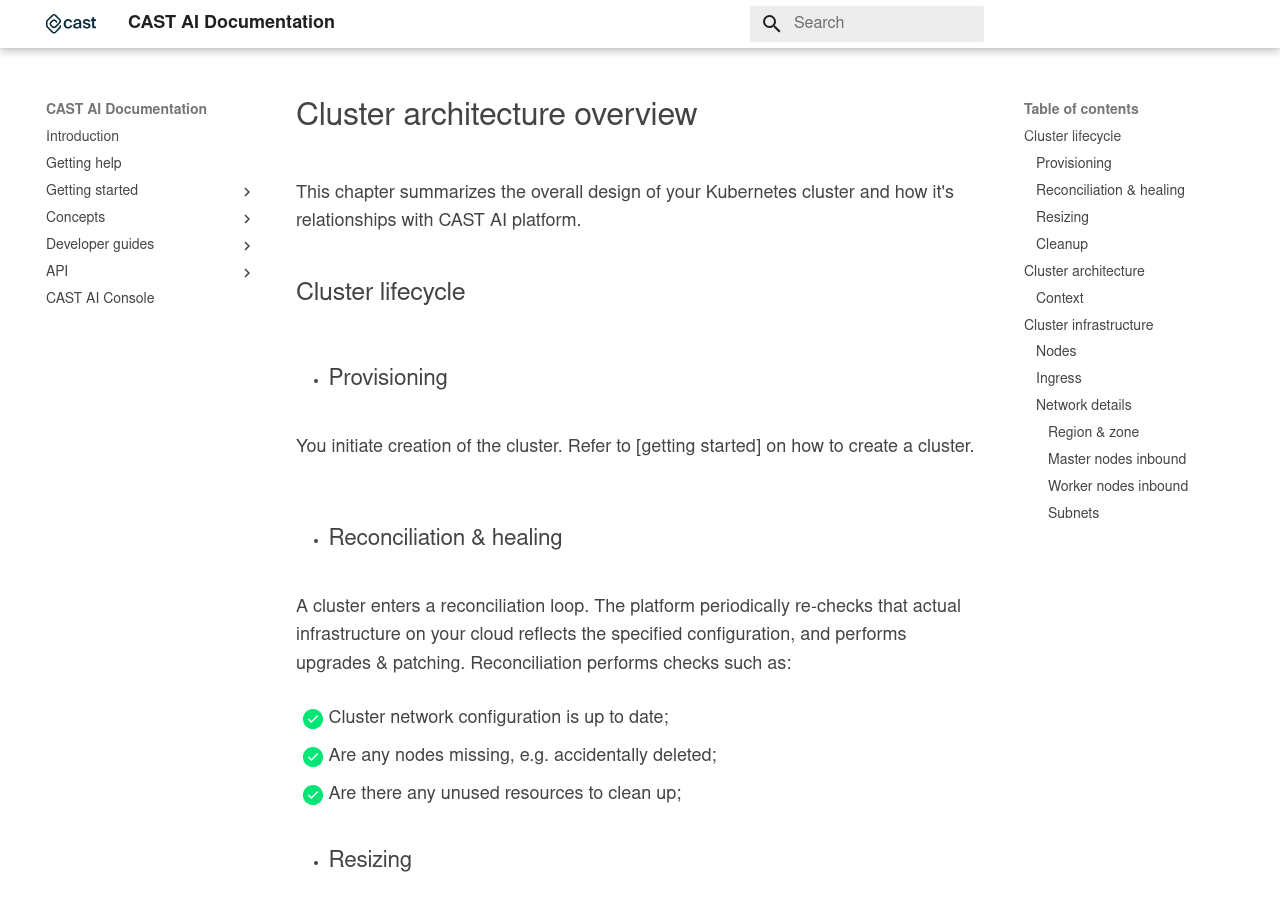
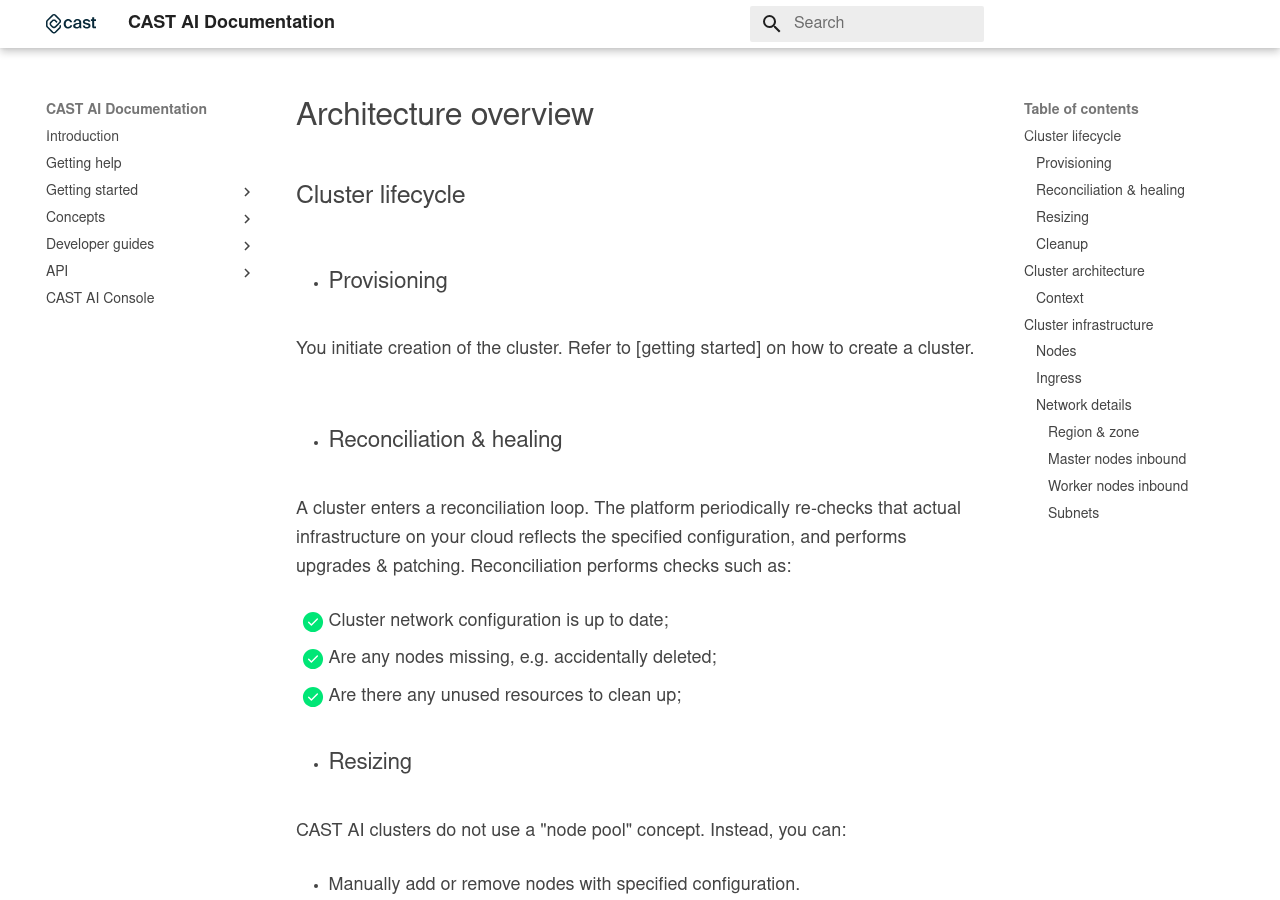
Before and after one commit to castai/docs, an MkDocs documentation site: the page built from docs/concepts and schemes/architecture-overview.md, in a window 1280 px wide and 900 px high. Built offline with MkDocs 1.6.1 and Material for MkDocs 9.7.7, drawn with Linux system fonts in a browser that asks for light colours; some web fonts are replaced.

Commit message:
Update architecture-overview.md

```diff
--- a/docs/concepts and schemes/architecture-overview.md
+++ b/docs/concepts and schemes/architecture-overview.md
@@ -1,7 +1,3 @@
-# Cluster architecture overview
-
-This chapter summarizes the overall design of your Kubernetes cluster and how it's relationships with CAST AI platform.
-
 ## Cluster lifecycle
 
 - ### Provisioning
```
